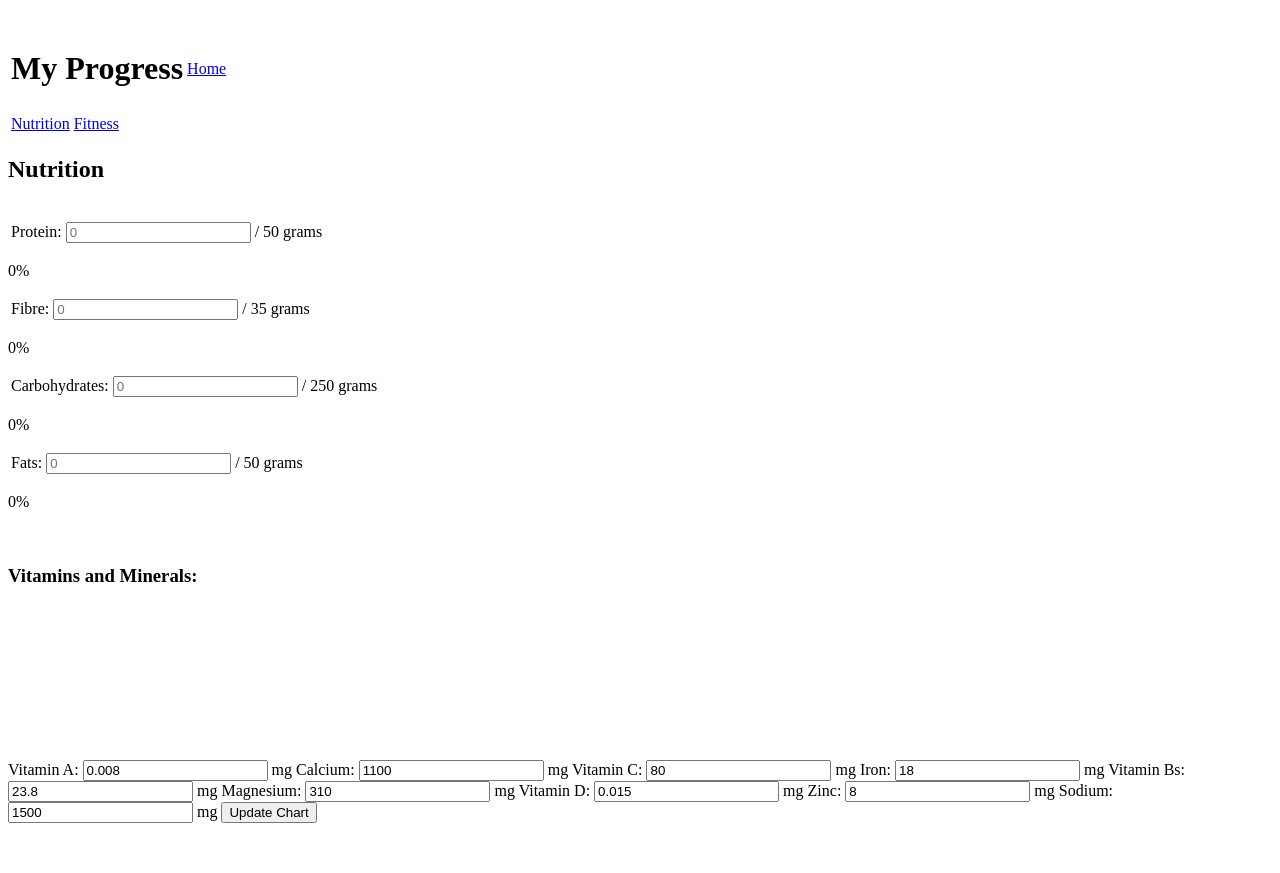
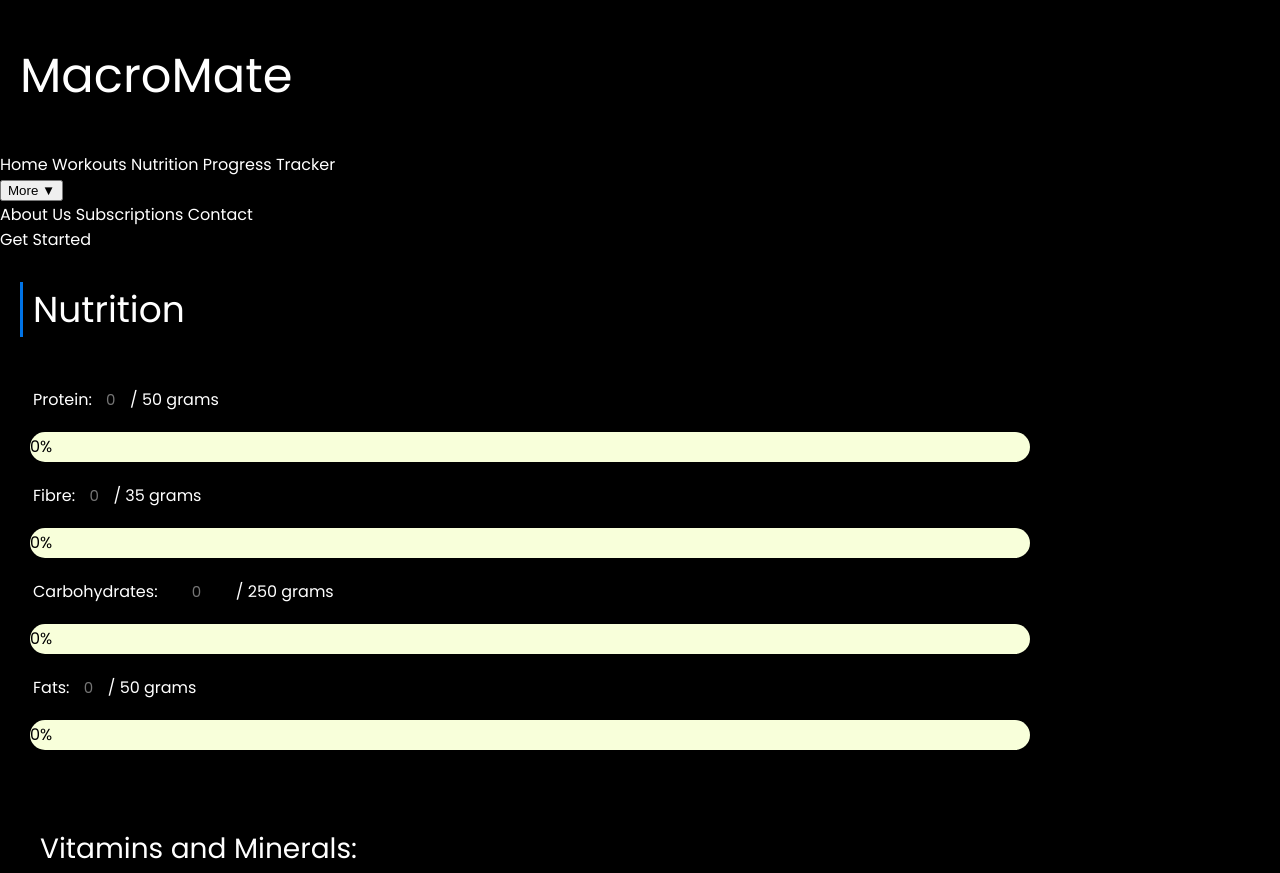
Before and after one commit to gloriombala-source/Fitness-health-website, a plain HTML site: page progress.html in a window 1280 px wide. Shown: the top 873 px of the page. Drawn offline with nearby package versions, Linux system fonts and the light colour scheme.

Commit message:
adding the shared navigation page at the top

```diff
--- a/progress.html
+++ b/progress.html
@@ -3,33 +3,64 @@
     <!-- 26435292 Alexandra Nicolau-->
     <head>
         <title>Progress</title>
-        <link rel="stylesheet" href="style.css">
+        <link rel="stylesheet" href="progressstyle.css">
         <link href="https://fonts.googleapis.com/css2?family=Poppins:wght@300;400;500;600;700&display=swap" rel="stylesheet">
     </head>
     <!--This adds the title, links the CSS style sheet and imports a font from google-->
 
     <body>
 
+    	 <nav>
 
-        <table class="table-one">
-            <tr>
-                <td><h1>My Progress</h1></td>
-                <td><a href="home">Home</a></td>
-            </tr>
+            <h1>MacroMate</h1>
+        <!-- Website logo -->
 
-            <br>
-            <!--Main heading-->
+                <div class="nav-links">
 
-        </table>
+                    <a href="Landing.html">Home</a>
+                    <!-- Link to home page -->
 
-        <table class="table-nav">
-            <tr>
-                <td><a href="#nutrition">Nutrition</a></td>
-                <td><a href="#fitness">Fitness</a></td>
-            </tr>
-        </table>
+                    <a href="workouts.html">Workouts</a>
+                    <!-- Link to workouts page -->
+
+                    <a href="nutrition.html">Nutrition</a>
+                    <!-- Link to nutrition page -->
+
+                    <a href="progress.html">Progress Tracker</a>
+                    <!-- Link to progress tracker page -->
+
+                        <div class="dropdown">
+                        <!-- Dropdown menu for extra pages -->
+
+                            <button class="dropbtn">
+                                More ▼
+                            </button>
+
+                            <div class="dropdown-content">
+
+                                  <a href="about.html">About Us</a>
+                                <!-- Link to about page -->
+
+                                 <a href="subscriptions.html">Subscriptions</a>
+                                <!-- Link to subscriptions page -->
+
+                                <a href="contact.html">Contact</a>
+                                <!-- Link to contact page -->
+
+                            </div>
+
+                    </div>
+
+        </div>
+
+        <a href="index.html" class="signup-btn">
+            Get Started
+        </a>
+        <!-- Takes user to sign up page -->
+
+    </nav>
+
         <!--This table allows the user to skip to the different parts of the page without scrolling using an integrated link-->
-
 
         <section id="nutrition">
 
@@ -248,6 +279,6 @@
 
 
             </div>
-         <script src="script.js"></script> <!--This links the javascript page that makes the website interactive-->
+         <script src="progressscript.js"></script> <!--This links the javascript page that makes the website interactive-->
     </body>
 </html>
```
